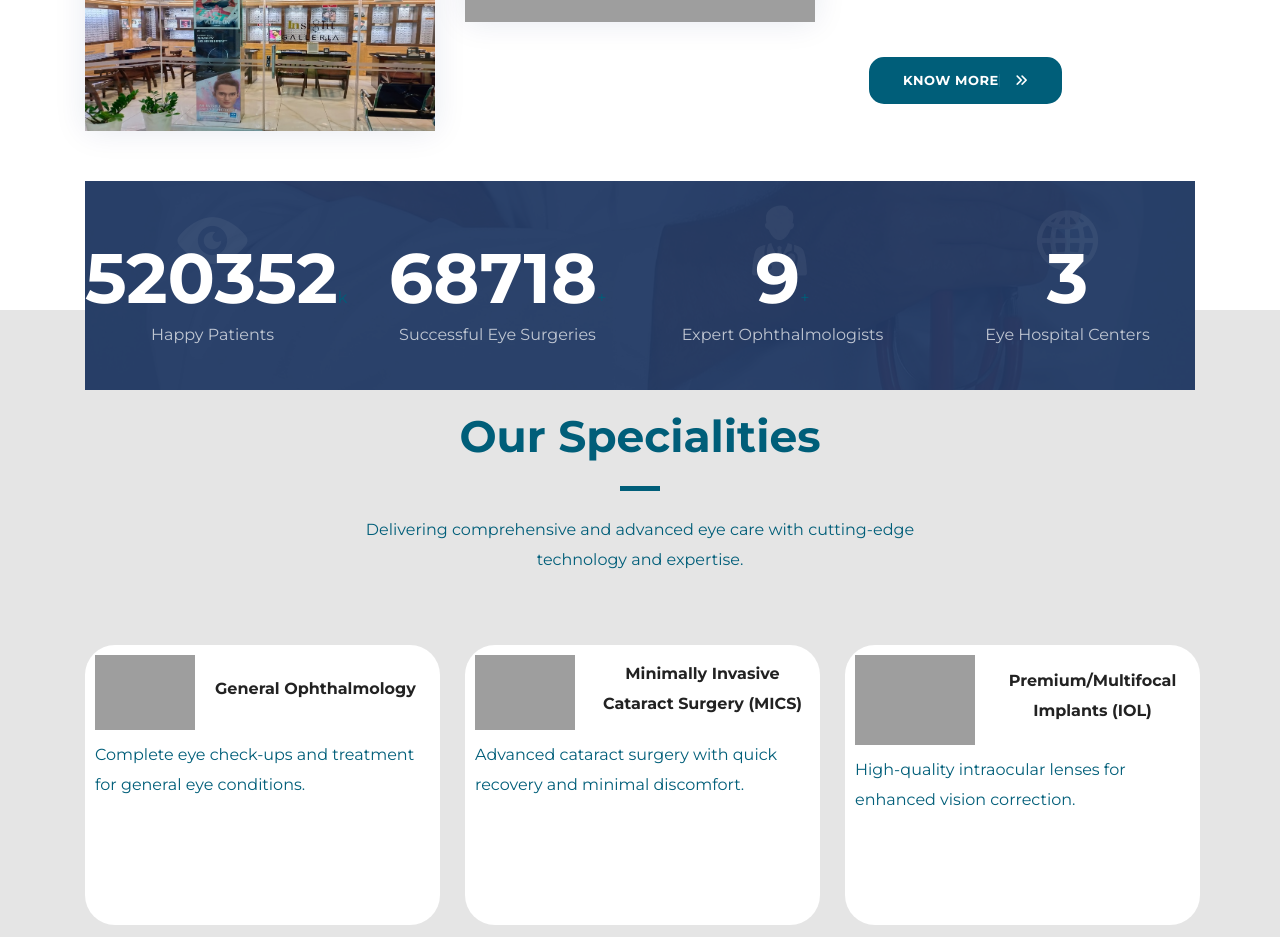
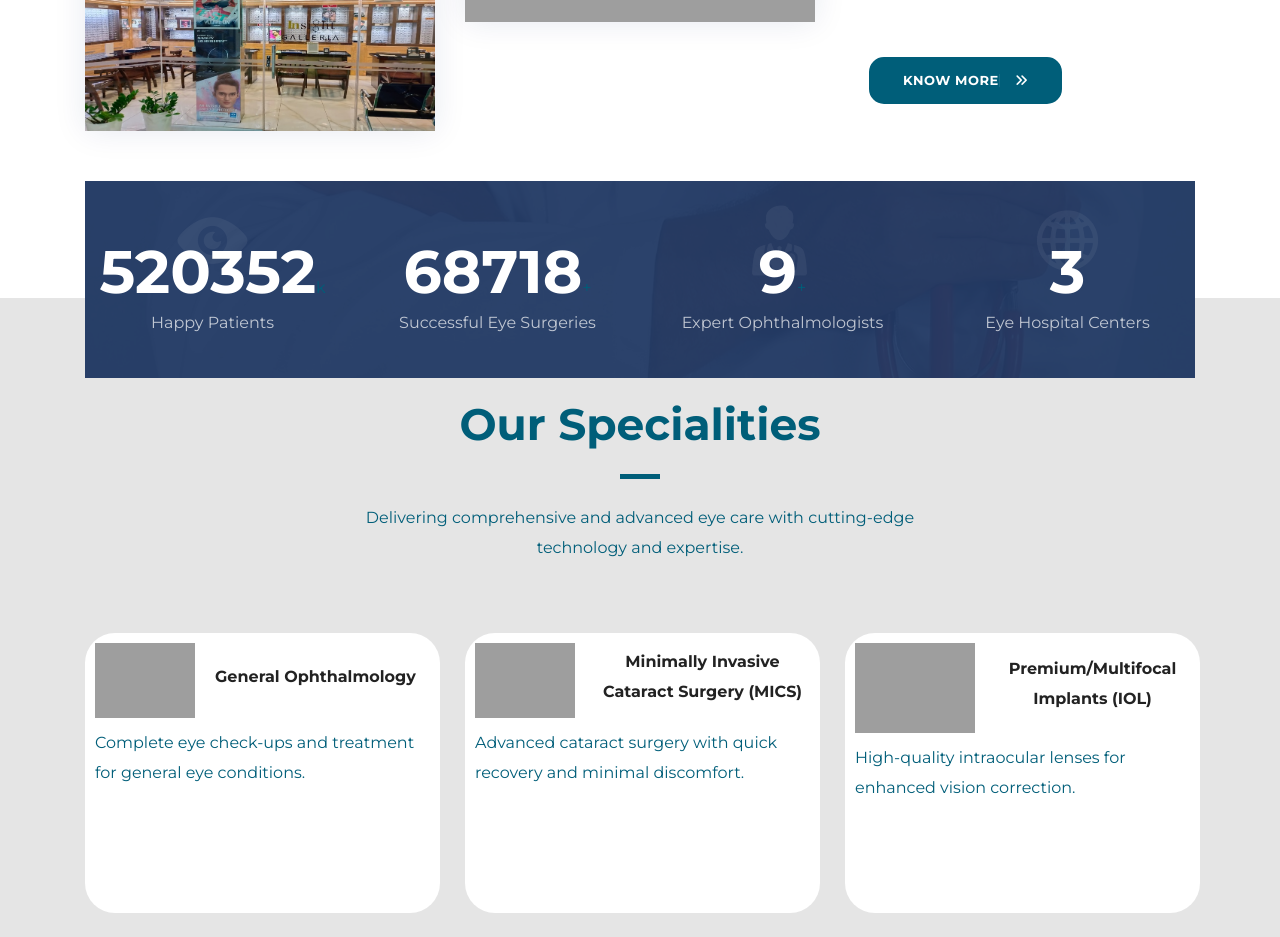
Before and after one commit to ankuxsshh/karunya.eyehospital, a Django app: page / in a window 1280 px wide. Shown: the part 1580-2517 px from the top of the page. Run offline with Django 5.2, Linux system fonts and the light colour scheme; data comes from the database, SQL or seed files in the repository; some libraries are stand-ins or nearby versions; grey boxes are pictures that could not be loaded.

Commit message:
Update style.css

```diff
--- a/static/css/style.css
+++ b/static/css/style.css
@@ -785,7 +785,7 @@ a:focus {
 }
 
 .counter-stat span {
-  font-size: 70px;
+  font-size: 60px;
   color: #fff;
 }
 
```
